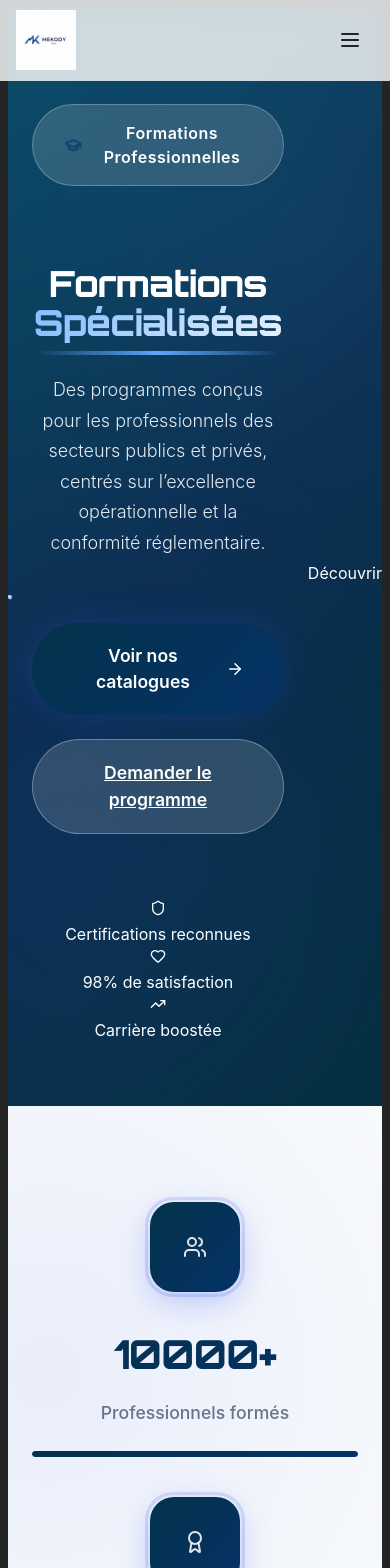
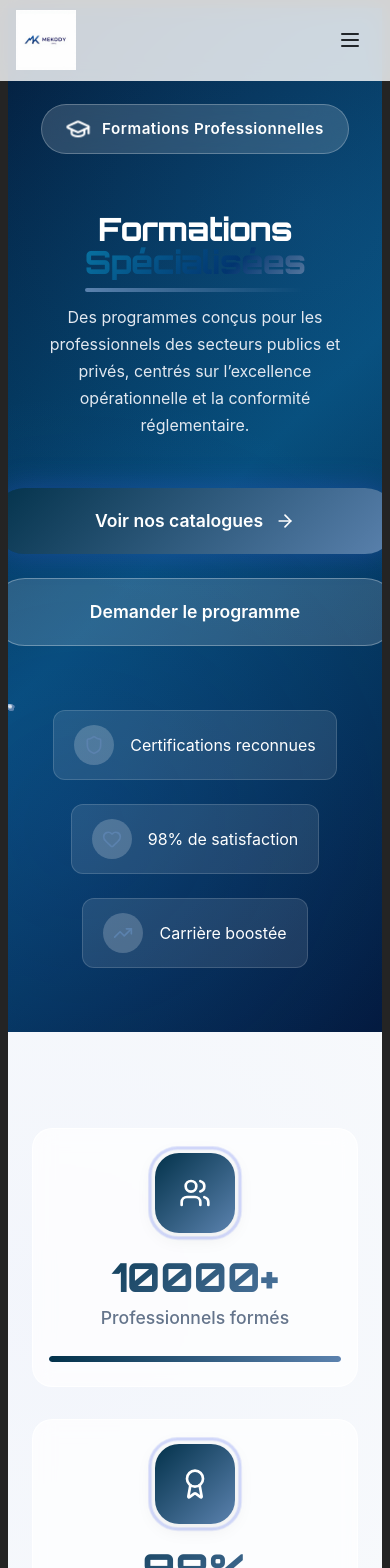
Before and after one commit to oumar782/Mekody-Sarl, a React (Vite) app: page /Nos-formations in a window 390 px wide. Shown: the top 1568 px of the page. Built offline with nearby package versions, Linux system fonts and the light colour scheme.

Commit message:
jgnjd252

```diff
--- a/src/Page/Formation.jsx
+++ b/src/Page/Formation.jsx
@@ -204,10 +204,7 @@ const Formations = () => {
             </div>
           </div>
         </div>
-        <div className="formations__hero-scroll">
-          <div className="formations__hero-scroll-text">Découvrir</div>
-          <div className="formations__hero-scroll-arrow"></div>
-        </div>
+
       </section>
 
       {/* Stats Section */}
--- a/src/Page/for.css
+++ b/src/Page/for.css
@@ -1,20 +1,20 @@
-/* Formations Variables - Version Professionnelle Améliorée */
+/* Formations Variables - Enhanced */
 :root {
-  --formations-hero-bg: linear-gradient(135deg, #094b65 0%, #092b4b 50%, #022e3c 100%);
+  --formations-hero-bg: linear-gradient(135deg, #021a38 0%, #044c78 50%, #02193c 100%);
   --formations-text: #0f172a;
   --formations-text-secondary: #64748b;
   --formations-accent: #03324b;
-  --formations-accent-light: #053266;
+  --formations-accent-light: #5b82ae;
   --formations-bg: #ffffff;
   --formations-bg-alt: #f8fafc;
   --formations-card-bg: #ffffff;
   --formations-card-border: #e2e8f0;
-  --formations-glow: 0 0 30px rgba(67, 97, 238, 0.2);
-  --formations-shadow: 0 4px 6px -1px rgba(0, 0, 0, 0.1);
-  --formations-shadow-lg: 0 20px 25px -5px rgba(0, 0, 0, 0.1);
+  --formations-glow: 0 0 30px rgba(67, 97, 238, 0.3);
+  --formations-shadow: 0 4px 20px rgba(0, 0, 0, 0.08);
+  --formations-shadow-hover: 0 20px 50px rgba(0, 0, 0, 0.15);
 }
 
-/* Formations Base Styles - Version Améliorée */
+/* Formations Base Styles - Enhanced */
 .formations {
   width: 100%;
   overflow-x: hidden;
@@ -29,7 +29,7 @@
   z-index: 2;
 }
 
-/* Hero Section - Version Premium */
+/* Hero Section - Completely Redesigned */
 .formations__hero {
   background: var(--formations-hero-bg);
   color: white;
@@ -47,8 +47,8 @@
   position: absolute;
   top: 0;
   left: 0;
-  right: 0;
-  bottom: 0;
+  width: 100%;
+  height: 100%;
   background:
     radial-gradient(circle at 20% 80%, rgba(67, 97, 238, 0.1) 0%, transparent 50%),
     radial-gradient(circle at 80% 20%, rgba(72, 149, 239, 0.1) 0%, transparent 50%);
@@ -67,7 +67,7 @@
   height: 4px;
   background: rgba(255, 255, 255, 0.8);
   border-radius: 50%;
-  animation: floatFormations 25s infinite linear;
+  animation: floatFormationsEnhanced 25s infinite linear;
   filter: blur(0.5px);
 }
 
@@ -77,11 +77,17 @@
   height: 6px;
 }
 
+.formations__hero-particle:nth-child(3n) {
+  background: rgba(72, 149, 239, 0.6);
+  width: 3px;
+  height: 3px;
+}
+
 .formations__hero-content {
   text-align: center;
   max-width: 850px;
   margin: 0 auto;
-  animation: fadeInUp 0.8s ease-out;
+  animation: fadeInUpEnhanced 1s ease-out;
   position: relative;
   z-index: 2;
 }
@@ -96,7 +102,7 @@
   border-radius: 100px;
   padding: 1rem 2rem;
   margin-bottom: 3rem;
-  animation: fadeInUp 0.8s ease-out 0.2s both;
+  animation: fadeInUpEnhanced 1s ease-out 0.3s both;
   position: relative;
   overflow: hidden;
   font-weight: 600;
@@ -110,48 +116,54 @@
   width: 100%;
   height: 100%;
   background: linear-gradient(90deg, transparent, rgba(255, 255, 255, 0.4), transparent);
-  animation: badgeShine 3.5s infinite;
+  animation: badgeShineEnhanced 4s infinite;
 }
 
 .formations__badge-icon {
   width: 24px;
   height: 24px;
-  color: var(--formations-accent-light);
+  color:white;
   animation: subtlePulse 3s ease-in-out infinite;
+}
+
+.formations__badge-text {
+  font-size: 0.95rem;
+  font-weight: 600;
+  position: relative;
+  z-index: 1;
 }
 
 .formations__hero-title {
   font-family: 'Orbitron', sans-serif;
-  font-weight: 900;
-  font-size: 4.5rem;
+  font-weight: 800;
+  font-size: 5rem;
   margin-bottom: 2rem;
-  line-height: 1.1;
+  line-height: 1.05;
   letter-spacing: -0.02em;
-  animation: fadeInUp 0.8s ease-out 0.4s both;
+  animation: fadeInUpEnhanced 1s ease-out 0.5s both;
 }
 
 .formations__hero-title-accent {
-  background: linear-gradient(135deg, #60a5fa, #93c5fd, #ffffff);
+  background: linear-gradient(135deg, #0b92bb, #02356f, #ffffff);
   -webkit-background-clip: text;
   background-clip: text;
   color: transparent;
   position: relative;
   display: inline-block;
   background-size: 200% 200%;
-  animation: gradientShift 3s ease infinite;
+  animation: gradientShift 4s ease infinite;
 }
 
 .formations__hero-title-accent::after {
   content: '';
   position: absolute;
   bottom: -12px;
-  left: 50%;
-  transform: translateX(-50%);
-  width: 120px;
+  left: 0;
+  width: 100%;
   height: 4px;
-  background: linear-gradient(90deg, transparent, #60a5fa, transparent);
+  background: linear-gradient(90deg, var(--formations-accent-light), transparent);
   border-radius: 2px;
-  animation: widthGrow 2s ease-out 1s both;
+  animation: widthGrowEnhanced 2.5s ease-out 1.2s both;
 }
 
 .formations__hero-description {
@@ -159,8 +171,8 @@
   color: #e2e8f0;
   line-height: 1.7;
   margin-bottom: 4rem;
-  font-weight: 300;
-  animation: fadeInUp 0.8s ease-out 0.6s both;
+  font-weight: 400;
+  animation: fadeInUpEnhanced 1s ease-out 0.7s both;
   max-width: 700px;
   margin-left: auto;
   margin-right: auto;
@@ -171,11 +183,12 @@
   flex-direction: column;
   gap: 1.5rem;
   justify-content: center;
+  align-items: center;
   margin-bottom: 4rem;
-  animation: fadeInUp 0.8s ease-out 0.8s both;
+  animation: fadeInUpEnhanced 1s ease-out 0.9s both;
 }
 
-@media (min-width: 640px) {
+@media (min-width: 768px) {
   .formations__hero-cta {
     flex-direction: row;
   }
@@ -192,7 +205,7 @@
   text-decoration: none;
   padding: 1.25rem 2.5rem;
   border-radius: 100px;
-  transition: all 0.4s cubic-bezier(0.4, 0, 0.2, 1);
+  transition: all 0.4s cubic-bezier(0.25, 0.46, 0.45, 0.94);
   box-shadow: var(--formations-glow);
   position: relative;
   overflow: hidden;
@@ -209,13 +222,13 @@
   width: 100%;
   height: 100%;
   background: linear-gradient(90deg, transparent, rgba(255, 255, 255, 0.4), transparent);
-  transition: left 0.6s ease;
+  transition: 0.6s;
   z-index: -1;
 }
 
 .formations__cta-primary:hover {
   transform: translateY(-3px) scale(1.02);
-  box-shadow: 0 20px 40px rgba(67, 97, 238, 0.4);
+  box-shadow: 0 15px 35px rgba(67, 97, 238, 0.4);
 }
 
 .formations__cta-primary:hover .formations__cta-shine {
@@ -227,10 +240,16 @@
   align-items: center;
   justify-content: center;
   transition: transform 0.3s ease;
+
 }
 
 .formations__cta-primary:hover .formations__cta-icon-wrapper {
   transform: translateX(5px);
+}
+
+.formations__cta-icon {
+  width: 20px;
+  height: 20px;
 }
 
 .formations__cta-secondary {
@@ -245,18 +264,100 @@
   padding: 1.25rem 2.5rem;
   border-radius: 100px;
   border: 1.5px solid rgba(255, 255, 255, 0.3);
-  transition: all 0.4s cubic-bezier(0.4, 0, 0.2, 1);
+  transition: all 0.4s cubic-bezier(0.25, 0.46, 0.45, 0.94);
   cursor: pointer;
+  text-decoration: none;
   font-size: 1.1rem;
 }
 
 .formations__cta-secondary:hover {
   background: rgba(255, 255, 255, 0.25);
-  transform: translateY(-2px);
+  transform: translateY(-3px);
   border-color: rgba(255, 255, 255, 0.5);
 }
 
-/* Stats Section - Version Améliorée */
+.formations__trust {
+  display: flex;
+  flex-wrap: wrap;
+  justify-content: center;
+  gap: 3rem;
+  font-size: 1rem;
+  animation: fadeInUpEnhanced 1s ease-out 1.1s both;
+}
+
+.formations__trust-item {
+  display: flex;
+  align-items: center;
+  gap: 1rem;
+  background: rgba(255, 255, 255, 0.1);
+  backdrop-filter: blur(10px);
+  padding: 1rem 1.5rem;
+  border-radius: 12px;
+  border: 1px solid rgba(255, 255, 255, 0.15);
+}
+
+.formations__trust-icon-wrapper {
+  width: 40px;
+  height: 40px;
+  background: rgba(255, 255, 255, 0.2);
+  border-radius: 50%;
+  display: flex;
+  align-items: center;
+  justify-content: center;
+  transition: transform 0.3s ease;
+}
+
+.formations__trust-item:hover .formations__trust-icon-wrapper {
+  transform: scale(1.1);
+}
+
+.formations__trust-icon {
+  color: var(--formations-accent-light);
+  width: 20px;
+  height: 20px;
+}
+
+.formations__hero-scroll {
+  position: absolute;
+  bottom: 3rem;
+  left: 50%;
+  transform: translateX(-50%);
+  animation: fadeInUpEnhanced 1s ease-out 1.3s both;
+  display: flex;
+  flex-direction: column;
+  align-items: center;
+  gap: 1rem;
+}
+
+.formations__hero-scroll-text {
+  font-size: 0.85rem;
+  color: rgba(255, 255, 255, 0.8);
+  letter-spacing: 3px;
+  text-transform: uppercase;
+  font-weight: 500;
+}
+
+.formations__hero-scroll-arrow {
+  width: 2px;
+  height: 40px;
+  background: rgba(255, 255, 255, 0.7);
+  position: relative;
+  animation: bounceEnhanced 2.5s infinite;
+}
+
+.formations__hero-scroll-arrow::after {
+  content: '';
+  position: absolute;
+  bottom: -8px;
+  left: -5px;
+  width: 12px;
+  height: 12px;
+  border-right: 2px solid rgba(255, 255, 255, 0.7);
+  border-bottom: 2px solid rgba(255, 255, 255, 0.7);
+  transform: rotate(45deg);
+}
+
+/* Stats Section - Enhanced */
 .formations__stats {
   padding: 6rem 0;
   background: var(--formations-bg-alt);
@@ -267,8 +368,8 @@
   position: absolute;
   inset: 0;
   background-image:
-    radial-gradient(circle at 10% 20%, rgba(67, 97, 238, 0.08) 0%, transparent 40%),
-    radial-gradient(circle at 90% 80%, rgba(72, 149, 239, 0.08) 0%, transparent 40%);
+    radial-gradient(circle at 10% 20%, rgba(67, 97, 238, 0.03) 0%, transparent 50%),
+    radial-gradient(circle at 90% 80%, rgba(72, 149, 239, 0.03) 0%, transparent 50%);
 }
 
 .formations__stats-grid {
@@ -280,55 +381,66 @@
 @media (min-width: 768px) {
   .formations__stats-grid {
     grid-template-columns: repeat(4, 1fr);
-    gap: 4rem;
+    gap: 2rem;
   }
 }
 
 .formations__stat {
   text-align: center;
-  animation: fadeInUp 0.8s ease-out;
+  animation: fadeInUpEnhanced 0.8s ease-out;
   position: relative;
   z-index: 2;
+  padding: 2rem 1rem;
+  background: rgba(255, 255, 255, 0.7);
+  backdrop-filter: blur(10px);
+  border-radius: 20px;
+  border: 1px solid rgba(255, 255, 255, 0.8);
 }
 
 .formations__stat-icon {
-  width: 90px;
-  height: 90px;
+  width: 80px;
+  height: 80px;
   background: linear-gradient(135deg, var(--formations-accent), var(--formations-accent-light));
   border-radius: 24px;
   display: flex;
   align-items: center;
   justify-content: center;
-  margin: 0 auto 2rem;
+  margin: 0 auto 1.5rem;
   position: relative;
-  box-shadow: 0 10px 30px rgba(67, 97, 238, 0.3);
+  box-shadow: var(--formations-shadow);
 }
 
 .formations__stat-icon-ring {
   position: absolute;
   inset: -3px;
-  border: 3px solid rgba(67, 97, 238, 0.2);
+  border: 3px solid rgba(67, 97, 238, 0.3);
   border-radius: 27px;
-  animation: pulse 3s infinite;
+  animation: pulseEnhanced 3s infinite;
+}
+
+.formations__stat-icon-svg {
+  color: white;
+  width: 32px;
+  height: 32px;
 }
 
 .formations__stat-number {
   font-family: 'Orbitron', sans-serif;
   font-weight: 800;
   font-size: 3rem;
-  margin-bottom: 1rem;
+  margin-bottom: 0.5rem;
   background: linear-gradient(135deg, var(--formations-accent), var(--formations-accent-light));
   -webkit-background-clip: text;
   background-clip: text;
   color: transparent;
-  letter-spacing: -0.02em;
+  line-height: 1;
 }
 
 .formations__stat-label {
   color: var(--formations-text-secondary);
   font-size: 1.1rem;
+  margin-bottom: 1.5rem;
   font-weight: 500;
-  margin-bottom: 1.5rem;
 }
 
 .formations__stat-bar {
@@ -343,38 +455,42 @@
   height: 100%;
   background: linear-gradient(90deg, var(--formations-accent), var(--formations-accent-light));
   border-radius: 3px;
-  transition: width 2s cubic-bezier(0.4, 0, 0.2, 1);
+  transition: width 2s ease-in-out;
 }
 
-/* Header Styles - Version Améliorée */
+/* Header Styles - Enhanced */
 .formations__header {
   text-align: center;
-  margin-bottom: 6rem;
-  animation: fadeInUp 0.8s ease-out;
+  margin-bottom: 5rem;
+  animation: fadeInUpEnhanced 0.8s ease-out;
 }
 
 .formations__header-badge {
   display: inline-flex;
   align-items: center;
   gap: 0.75rem;
-  background: rgba(67, 97, 238, 0.15);
+  background: rgba(67, 97, 238, 0.1);
   color: var(--formations-accent);
   border-radius: 100px;
   padding: 0.75rem 2rem;
   margin-bottom: 2rem;
   font-weight: 600;
   font-size: 1rem;
-  letter-spacing: 0.5px;
+  border: 1px solid rgba(67, 97, 238, 0.2);
+}
+
+.formations__header-badge-icon {
+  width: 18px;
+  height: 18px;
 }
 
 .formations__title {
   font-family: 'Orbitron', sans-serif;
-  font-weight: 800;
+  font-weight: 700;
   font-size: 3.5rem;
   color: var(--formations-text);
   margin-bottom: 1.5rem;
   line-height: 1.1;
-  letter-spacing: -0.02em;
 }
 
 .formations__title-accent {
@@ -390,10 +506,10 @@
   max-width: 700px;
   margin: 0 auto;
   line-height: 1.7;
-  font-weight: 300;
+  font-weight: 400;
 }
 
-/* Programs Section - Version Premium */
+/* Programs Section - Enhanced */
 .formations__programs {
   padding: 8rem 0;
   background: var(--formations-bg-alt);
@@ -409,7 +525,6 @@
 @media (min-width: 1024px) {
   .formations__programs-grid {
     grid-template-columns: repeat(2, 1fr);
-    gap: 3rem;
   }
 }
 
@@ -418,8 +533,8 @@
   padding: 3rem;
   border-radius: 28px;
   border: 1px solid var(--formations-card-border);
-  transition: all 0.5s cubic-bezier(0.4, 0, 0.2, 1);
-  animation: fadeInUp 0.8s ease-out;
+  transition: all 0.5s cubic-bezier(0.25, 0.46, 0.45, 0.94);
+  animation: fadeInUpEnhanced 0.8s ease-out;
   position: relative;
   overflow: hidden;
   box-shadow: var(--formations-shadow);
@@ -432,12 +547,12 @@
   width: 100%;
   height: 100%;
   background: linear-gradient(90deg, transparent, rgba(67, 97, 238, 0.08), transparent);
-  transition: left 0.7s ease;
+  transition: 0.8s;
 }
 
 .formations__program:hover {
-  transform: translateY(-12px) scale(1.02);
-  box-shadow: 0 40px 60px rgba(0, 0, 0, 0.15);
+  transform: translateY(-12px);
+  box-shadow: var(--formations-shadow-hover);
   border-color: var(--formations-accent-light);
 }
 
@@ -482,7 +597,6 @@
 .formations__program-btn:first-child {
   background: linear-gradient(135deg, var(--formations-accent), var(--formations-accent-light));
   color: white;
-  box-shadow: var(--formations-shadow);
 }
 
 .formations__program-btn-outline {
@@ -493,10 +607,9 @@
 
 .formations__program-btn:hover {
   transform: translateY(-2px);
-  box-shadow: 0 8px 20px rgba(67, 97, 238, 0.3);
 }
 
-/* Testimonials Section - Version Améliorée */
+/* Testimonials Section - Enhanced */
 .formations__testimonials {
   padding: 8rem 0;
   background: var(--formations-bg);
@@ -512,7 +625,6 @@
 @media (min-width: 1024px) {
   .formations__testimonials-grid {
     grid-template-columns: repeat(3, 1fr);
-    gap: 3rem;
   }
 }
 
@@ -522,7 +634,7 @@
   border-radius: 24px;
   border: 1px solid var(--formations-card-border);
   transition: all 0.4s ease;
-  animation: fadeInUp 0.8s ease-out;
+  animation: fadeInUpEnhanced 0.8s ease-out;
   position: relative;
   overflow: hidden;
   box-shadow: var(--formations-shadow);
@@ -540,7 +652,7 @@
 
 .formations__testimonial:hover {
   transform: translateY(-8px);
-  box-shadow: var(--formations-shadow-lg);
+  box-shadow: var(--formations-shadow-hover);
 }
 
 .formations__testimonial:hover .formations__testimonial-glow {
@@ -567,7 +679,18 @@
   margin-bottom: 2.5rem;
   quotes: '"' '"' "'" "'";
   font-size: 1.1rem;
-  font-weight: 400;
+  position: relative;
+}
+
+.formations__testimonial-content::before {
+  content: '"';
+  font-size: 4rem;
+  color: var(--formations-accent-light);
+  opacity: 0.2;
+  position: absolute;
+  top: -2rem;
+  left: -1rem;
+  font-family: serif;
 }
 
 .formations__testimonial-author {
@@ -583,7 +706,6 @@
   overflow: hidden;
   flex-shrink: 0;
   border: 3px solid var(--formations-accent-light);
-  box-shadow: 0 4px 12px rgba(67, 97, 238, 0.2);
 }
 
 .formations__testimonial-avatar-fallback {
@@ -598,6 +720,10 @@
   font-size: 1.75rem;
 }
 
+.formations__testimonial-info {
+  flex: 1;
+}
+
 .formations__testimonial-name {
   font-weight: 700;
   color: var(--formations-text);
@@ -609,16 +735,15 @@
   font-size: 1rem;
   color: var(--formations-text-secondary);
   margin-bottom: 0.25rem;
-  font-weight: 500;
 }
 
 .formations__testimonial-company {
-  font-size: 0.95rem;
+  font-size: 1rem;
   color: var(--formations-accent);
   font-weight: 600;
 }
 
-/* CTA Section - Version Premium */
+/* CTA Section - Enhanced */
 .formations__cta {
   padding: 8rem 0;
   background: var(--formations-hero-bg);
@@ -632,14 +757,14 @@
   position: absolute;
   inset: 0;
   background-image:
-    radial-gradient(circle at 15% 85%, rgba(67, 97, 238, 0.15) 0%, transparent 50%),
-    radial-gradient(circle at 85% 15%, rgba(72, 149, 239, 0.15) 0%, transparent 50%);
+    radial-gradient(circle at 10% 20%, rgba(67, 97, 238, 0.15) 0%, transparent 50%),
+    radial-gradient(circle at 90% 80%, rgba(72, 149, 239, 0.15) 0%, transparent 50%);
 }
 
 .formations__cta-content {
   max-width: 700px;
   margin: 0 auto;
-  animation: fadeInUp 0.8s ease-out;
+  animation: fadeInUpEnhanced 0.8s ease-out;
   position: relative;
   z-index: 2;
 }
@@ -653,9 +778,8 @@
   border: 1px solid rgba(255, 255, 255, 0.25);
   border-radius: 100px;
   padding: 1rem 2rem;
-  margin-bottom: 3rem;
+  margin-bottom: 2.5rem;
   font-weight: 600;
-  letter-spacing: 0.5px;
 }
 
 .formations__cta-badge-icon {
@@ -666,11 +790,10 @@
 
 .formations__cta-title {
   font-family: 'Orbitron', sans-serif;
-  font-weight: 800;
+  font-weight: 700;
   font-size: 3.5rem;
   margin-bottom: 2rem;
   line-height: 1.1;
-  letter-spacing: -0.02em;
 }
 
 .formations__cta-description {
@@ -678,7 +801,7 @@
   color: #e2e8f0;
   line-height: 1.7;
   margin-bottom: 4rem;
-  font-weight: 300;
+  font-weight: 400;
 }
 
 .formations__cta-buttons {
@@ -686,6 +809,7 @@
   flex-direction: column;
   gap: 1.5rem;
   justify-content: center;
+  align-items: center;
 }
 
 @media (min-width: 640px) {
@@ -705,12 +829,11 @@
   text-decoration: none;
   padding: 1.25rem 2.5rem;
   border-radius: 100px;
-  transition: all 0.4s cubic-bezier(0.4, 0, 0.2, 1);
+  transition: all 0.4s cubic-bezier(0.25, 0.46, 0.45, 0.94);
   position: relative;
   overflow: hidden;
   z-index: 1;
   font-size: 1.1rem;
-  box-shadow: 0 10px 30px rgba(255, 255, 255, 0.2);
 }
 
 .formations__cta-button-shine {
@@ -720,14 +843,14 @@
   width: 100%;
   height: 100%;
   background: linear-gradient(90deg, transparent, rgba(67, 97, 238, 0.1), transparent);
-  transition: 0.5s;
+  transition: 0.6s;
   z-index: -1;
 }
 
 .formations__cta-button-primary:hover {
   background: #f8fafc;
-  transform: translateY(-3px) scale(1.02);
-  box-shadow: 0 20px 40px rgba(255, 255, 255, 0.3);
+  transform: translateY(-3px);
+  box-shadow: 0 10px 30px rgba(255, 255, 255, 0.3);
 }
 
 .formations__cta-button-primary:hover .formations__cta-button-shine {
@@ -746,18 +869,18 @@
   padding: 1.25rem 2.5rem;
   border-radius: 100px;
   border: 1.5px solid rgba(255, 255, 255, 0.3);
-  transition: all 0.4s cubic-bezier(0.4, 0, 0.2, 1);
+  transition: all 0.4s cubic-bezier(0.25, 0.46, 0.45, 0.94);
   font-size: 1.1rem;
 }
 
 .formations__cta-button-secondary:hover {
   background: rgba(255, 255, 255, 0.25);
-  transform: translateY(-2px);
+  transform: translateY(-3px);
   border-color: rgba(255, 255, 255, 0.5);
 }
 
-/* Animations Améliorées */
-@keyframes fadeInUp {
+/* Enhanced Animations */
+@keyframes fadeInUpEnhanced {
   from {
     opacity: 0;
     transform: translateY(60px);
@@ -768,9 +891,9 @@
   }
 }
 
-@keyframes floatFormations {
+@keyframes floatFormationsEnhanced {
   0% {
-    transform: translateY(100vh) rotate(0deg);
+    transform: translateY(120vh) rotate(0deg);
     opacity: 0;
   }
   10% {
@@ -780,12 +903,12 @@
     opacity: 1;
   }
   100% {
-    transform: translateY(-100px) rotate(360deg);
+    transform: translateY(-150px) rotate(720deg);
     opacity: 0;
   }
 }
 
-@keyframes widthGrow {
+@keyframes widthGrowEnhanced {
   from {
     width: 0%;
   }
@@ -794,7 +917,7 @@
   }
 }
 
-@keyframes bounce {
+@keyframes bounceEnhanced {
   0%, 20%, 50%, 80%, 100% {
     transform: translateY(0);
   }
@@ -806,7 +929,7 @@
   }
 }
 
-@keyframes badgeShine {
+@keyframes badgeShineEnhanced {
   0% {
     left: -100%;
   }
@@ -818,14 +941,18 @@
   }
 }
 
-@keyframes subtlePulse {
-  0%, 100% {
+@keyframes pulseEnhanced {
+  0% {
     transform: scale(1);
     opacity: 1;
   }
   50% {
     transform: scale(1.1);
-    opacity: 0.8;
+    opacity: 0.7;
+  }
+  100% {
+    transform: scale(1);
+    opacity: 1;
   }
 }
 
@@ -841,87 +968,126 @@
   }
 }
 
-@keyframes pulse {
-  0% {
+@keyframes subtlePulse {
+  0%, 100% {
     transform: scale(1);
-    opacity: 1;
   }
   50% {
     transform: scale(1.1);
-    opacity: 0.7;
-  }
-  100% {
-    transform: scale(1);
-    opacity: 1;
   }
 }
 
-/* Responsive Design Amélioré */
-@media (max-width: 1024px) {
+/* Ultra-Responsive Design */
+@media (max-width: 1200px) {
   .formations__container {
-    padding: 0 1.5rem;
+    padding: 0 3rem;
   }
 
   .formations__hero-title {
-    font-size: 3.5rem;
+    font-size: 4.5rem;
+  }
+}
+
+@media (max-width: 1024px) {
+  .formations__hero-title {
+    font-size: 4rem;
+  }
+
+  .formations__title {
+    font-size: 3rem;
+  }
+
+  .formations__cta-title {
+    font-size: 3rem;
+  }
+}
+
+@media (max-width: 768px) {
+  .formations__container {
+    padding: 0 2rem;
+  }
+
+  .formations__hero {
+    padding: 8rem 0 6rem;
+    min-height: 90vh;
+  }
+
+  .formations__hero-title {
+    font-size: 3rem;
+    margin-bottom: 1.5rem;
+  }
+
+  .formations__hero-description {
+    font-size: 1.25rem;
+    margin-bottom: 3rem;
+  }
+
+  .formations__badge {
+    padding: 0.875rem 1.75rem;
+    margin-bottom: 2rem;
   }
 
   .formations__title {
     font-size: 2.5rem;
   }
 
-  .formations__cta-title {
-    font-size: 2.5rem;
-  }
-}
-
-@media (max-width: 768px) {
-  .formations__hero {
-    padding: 8rem 0 6rem;
-    min-height: 90vh;
-  }
-
-  .formations__hero-title {
-    font-size: 2.75rem;
-  }
-
-  .formations__hero-description {
+  .formations__subtitle {
     font-size: 1.25rem;
-  }
-
-  .formations__title {
-    font-size: 2.25rem;
-  }
-
-  .formations__program {
-    padding: 2.5rem 2rem;
   }
 
   .formations__stats-grid {
     grid-template-columns: 1fr;
-    gap: 2.5rem;
+    gap: 2rem;
   }
 
-  .formations__stat-number {
-    font-size: 2.5rem;
+  .formations__stat {
+    padding: 1.5rem 1rem;
+  }
+
+  .formations__program {
+    padding: 2.5rem;
   }
 
   .formations__program-buttons {
     flex-direction: column;
   }
+
+  .formations__trust {
+    gap: 1.5rem;
+  }
+
+  .formations__trust-item {
+    padding: 0.875rem 1.25rem;
+  }
 }
 
 @media (max-width: 640px) {
+  .formations__container {
+    padding: 0 1.5rem;
+  }
+
   .formations__hero {
     padding: 6rem 0 4rem;
+    min-height: 80vh;
   }
 
   .formations__hero-title {
-    font-size: 2.25rem;
+    font-size: 2.5rem;
   }
 
   .formations__hero-description {
     font-size: 1.125rem;
+  }
+
+  .formations__hero-cta {
+    flex-direction: column;
+    width: 100%;
+  }
+
+  .formations__cta-primary,
+  .formations__cta-secondary {
+    width: 100%;
+    justify-content: center;
   }
 
   .formations__title {
@@ -929,7 +1095,7 @@
   }
 
   .formations__cta-title {
-    font-size: 2rem;
+    font-size: 2.5rem;
   }
 
   .formations__features,
@@ -940,14 +1106,67 @@
   }
 
   .formations__program {
-    padding: 2rem 1.5rem;
+    padding: 2rem;
   }
 
   .formations__testimonial {
     padding: 2.5rem 2rem;
   }
+
+  .formations__trust {
+    flex-direction: column;
+    align-items: center;
+  }
 }
 
-/* Import des polices */
-@import url('https://fonts.googleapis.com/css2?family=Orbitron:wght@400;500;600;700;800;900&display=swap');
-@import url('https://fonts.googleapis.com/css2?family=Inter:wght@300;400;500;600;700&display=swap');
+@media (max-width: 480px) {
+  .formations__hero-title {
+    font-size: 2rem;
+  }
+
+  .formations__hero-description {
+    font-size: 1rem;
+  }
+
+  .formations__badge {
+    padding: 0.75rem 1.5rem;
+    font-size: 0.875rem;
+  }
+
+  .formations__title {
+    font-size: 1.75rem;
+  }
+
+  .formations__stat-number {
+    font-size: 2.5rem;
+  }
+
+  .formations__program-title {
+    font-size: 1.5rem;
+  }
+}
+
+/* Touch Device Optimizations */
+@media (hover: none) and (pointer: coarse) {
+  .formations__program:hover,
+  .formations__feature:hover,
+  .formations__testimonial:hover {
+    transform: none;
+  }
+
+  .formations__cta-primary:hover,
+  .formations__cta-secondary:hover {
+    transform: none;
+  }
+}
+
+/* High DPI Screens */
+@media (-webkit-min-device-pixel-ratio: 2), (min-resolution: 192dpi) {
+  .formations__hero-particle {
+    width: 2px;
+    height: 2px;
+  }
+}
+
+/* Import Enhanced Fonts */
+@import url('https://fonts.googleapis.com/css2?family=Inter:wght@400;500;600;700&family=Orbitron:wght@400;500;600;700;800&display=swap');
```
